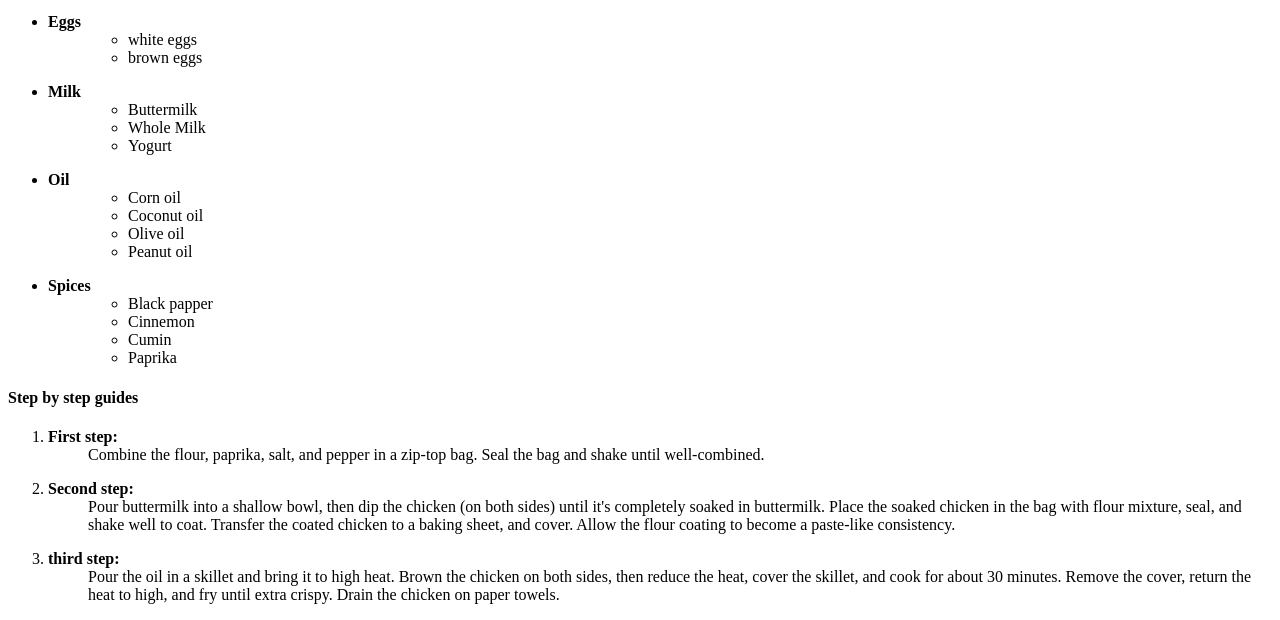
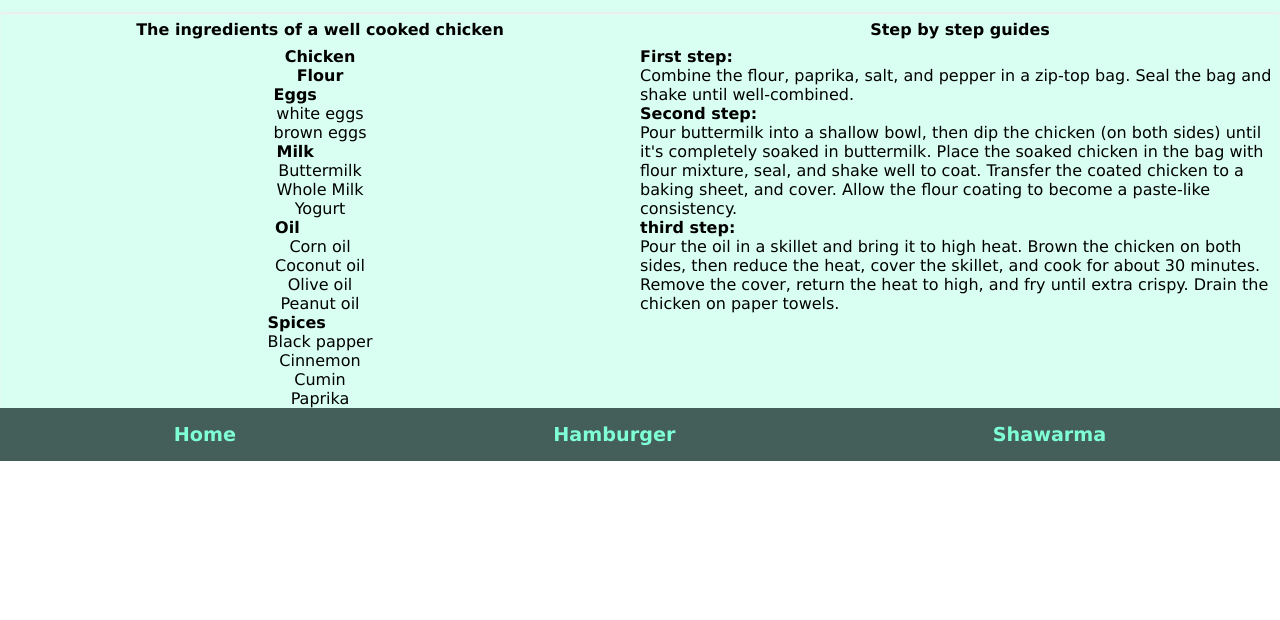
Before and after one commit to Ousmane-Maiga/Odin-recipes, a plain HTML site: page recipes/fried-chicken.html in a window 1280 px wide. Shown: the part 537-1157 px from the top of the page. After the commit the page ends 998 px from the top, so only its background shows below. Drawn offline with Linux system fonts and the light colour scheme.

Commit message:
feat(css): more html and css
Add css to the actual html flies more readibility

```diff
--- /dev/null
+++ b/recipes/fbs.css
@@ -0,0 +1,68 @@
+* {
+    margin: 0;
+    padding: 0;
+    box-sizing: border-box;
+}
+body {
+    font-family: Verdana, Geneva, Tahoma, sans-serif;
+}
+a {
+    text-decoration: none;
+    color: aquamarine;
+    font-size: larger;
+    font-weight: 900;
+}
+ul, ol {
+    list-style-type: none;
+}
+img {
+    width: 40vw;
+    height: auto;
+}
+.container {
+    background-color: rgb(179, 255, 230, 0.5);
+    display: flex;
+    flex-direction: column;
+}
+.image-desc {
+    gap: 15px;
+    padding: 15px;
+}
+.image-desc, .description {
+    display: flex;
+    display: flex;
+    align-items: center;
+    justify-content: center;
+    flex-direction: column;
+    padding: 15px;
+}
+.ingredients-guide {
+   display: flex;
+   box-shadow: inset 0 2px 2px #eeeeee;
+}
+.ingredients, .guide {
+    display: flex;
+    flex-direction: column;
+    width: 50vw;
+}
+.ingredients-header, .guide-header {
+  display: flex;
+  justify-content: center;
+  padding: 8px;
+}
+.ingredients-list, .guide-list {
+    display: flex;
+}
+ul {
+    display: flex;
+    align-items: center;
+    justify-content: center;
+    flex-direction: column;
+}
+.footer>ul{
+    background-color: rgb(22, 54, 49, 0.8);
+    padding: 15px;
+    display: flex;
+    flex-direction: row;
+    justify-content: space-around;
+}
--- a/recipes/fried-chicken.html
+++ b/recipes/fried-chicken.html
@@ -2,17 +2,27 @@
 <html>
     <head>
         <meta charset="UTF-8">
+        <meta http-equiv="X-UA-Compatible" content="IE=edge">
         <title>The Odin Project Recipe 1</title>
+        <link rel="stylesheet" href="fbs.css">
         <meta name="viewport" content="width=device-width, initial-scale=1.0">
     </head>
     <body>
+     <div class="container">
+        <div class="image-desc">
           <h1>Fried chicken</h1>
           <img src="../images/friedChicken.jpg">
+        </div>
+        <div class="description">
            <h1>Pieces of fried chicken in a plate</h1>
            <p>A well cooked chicken on a plate with all it's flavour</p>
            <p>This type of cooking chicken is very common among chefs</p>
            <p>It is tender and very crispy</p>
-        <h4><strong>The ingredients of a well cooked chicken</strong></h4>
+        </div>
+         <div class="ingredients-guide">
+            <div class="ingredients">
+             <div class="ingredients-header"><h4><strong>The ingredients of a well cooked chicken</strong></h4></div>
+             <div class="ingredients-lists">
             <ul>
             <li><strong>Chicken</strong></li>
             <li><strong>Flour</strong></li>
@@ -56,7 +66,11 @@
                 </dl>
             </li>
          </ul>
-        <h4>Step by step guides</h4>
+        </div>
+        </div>
+        <div class="guide">
+        <div class="guide-header"><h4>Step by step guides</h4></div>
+        <div class="guide-list">
         <ol>
             <li>
                 <dl>
@@ -88,5 +102,16 @@
                 </dl>
             </li>
         </ol>
+       </div>
+       </div>
+      </div>
+    </div>
+    <div class="footer">
+    <ul>
+        <li><a href="../index.html">Home</a></li>
+        <li><a href="burger.html">Hamburger</a></li>
+        <li><a href="shawarma.html">Shawarma</a></li>
+    </ul>
+    </div>
      </body>
 </html>
--- /dev/null
+++ b/style.css
@@ -0,0 +1,19 @@
+.container {
+    display: flex;
+    align-items: center;
+    justify-content: center;
+    flex-direction: column;
+}
+ul {
+    list-style-type: none;
+    display: flex;
+    gap: 15px;
+}
+a {
+    text-decoration: none;
+    font-weight: 900;
+    background-color: rgb(24, 24, 107);
+    color: white;
+    padding: 15px;
+    border-radius: 8%;
+}
```
Also changed, not shown: index.html (+14 -4 lines), recipes/burger.html (+28 -1 lines), recipes/shawarma.html (+31 -3 lines). Lines whose indentation alone changed are shown as unchanged.
